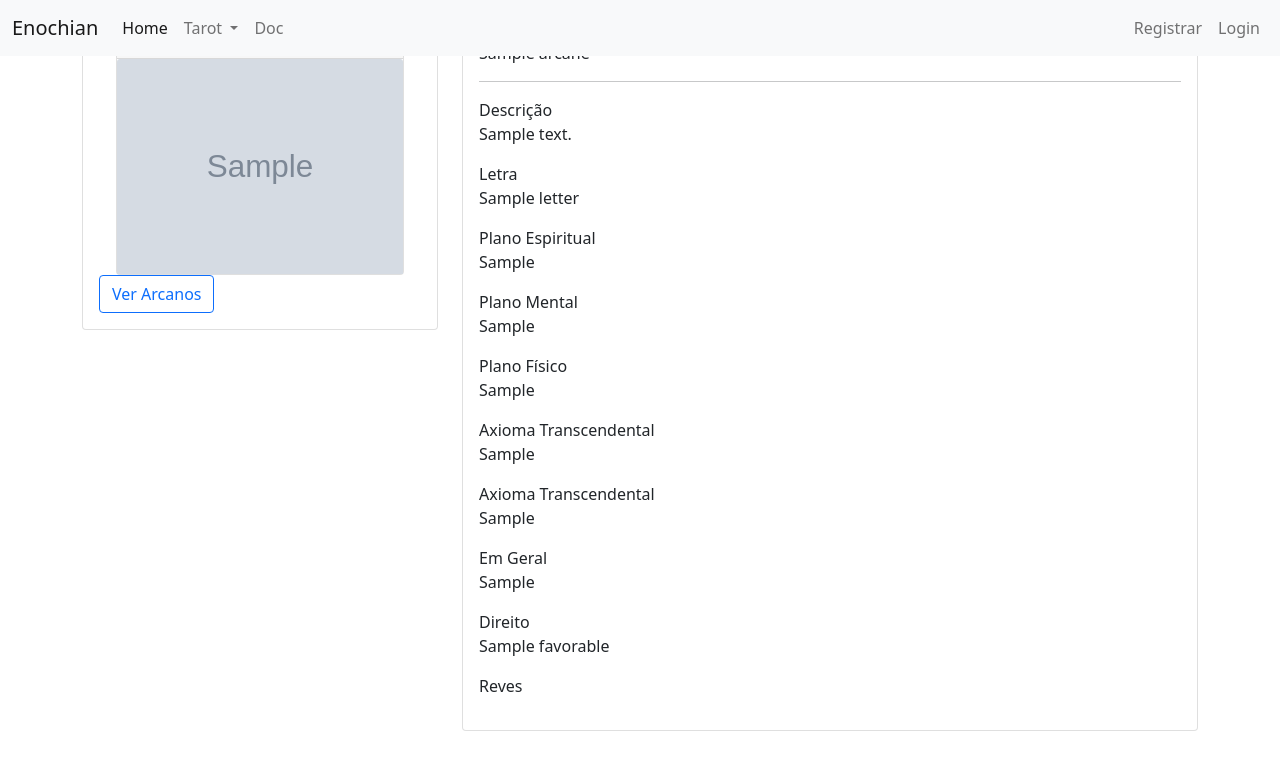
After one commit to carllosaguiar/enochian, a Symfony app: template templates/arcane/arcane.html.twig in a window 1280 px wide. The commit adds this page. Shown: the top 770 px of the page. Run offline with Twig, Linux system fonts and the light colour scheme; the template is opened without the code that fills it: most values are stand-ins (such as "Sample title", 1, 10 or a date in 2020); grey boxes marked "Sample" are stand-in pictures; some libraries are stand-ins or nearby versions.

Commit message:
Creatting arcane page and improvement page personal cabala

```diff
--- a/src/Repository/UserRepository.php
+++ b/src/Repository/UserRepository.php
@@ -4,6 +4,7 @@ namespace App\Repository;
 
 use App\Entity\User;
 use Doctrine\Bundle\DoctrineBundle\Repository\ServiceEntityRepository;
+use Doctrine\ORM\EntityManagerInterface;
 use Doctrine\ORM\OptimisticLockException;
 use Doctrine\ORM\ORMException;
 use Doctrine\Persistence\ManagerRegistry;
@@ -36,7 +37,6 @@ class UserRepository extends ServiceEntityRepository implements PasswordUpgrader
         if (!$user instanceof User) {
             throw new UnsupportedUserException(sprintf('Instances of "%s" are not supported.', \get_class($user)));
         }
-
         $user->setPassword($newEncodedPassword);
         $this->_em->persist($user);
         $this->_em->flush();
--- a/src/Service/ProfileService.php
+++ b/src/Service/ProfileService.php
@@ -8,6 +8,8 @@ use App\Entity\Profile;
 use App\Entity\User;
 use App\Repository\ProfileRepository;
 use App\Repository\UserRepository;
+use Symfony\Component\Security\Core\User\UserInterface;
+use Symfony\Component\Security\Csrf\TokenStorage\TokenStorageInterface;
 
 class ProfileService
 {
@@ -19,7 +21,7 @@ class ProfileService
         $this->profileRepository = $profileRepository;
     }
 
-    public function viewProfile(): array
+    public function viewAllProfile(): array
     {
         return $this->profileRepository->findAll();
     }
--- /dev/null
+++ b/templates/arcane/arcane.html.twig
@@ -0,0 +1,84 @@
+{% extends 'base.html.twig' %}
+
+{% block title %} Enochian | Profile {% endblock %}
+
+{% block body %}
+<div class="container">
+    <div class="main-body">
+        <div class="row gutters-sm">
+            {% if arcane %}
+            <div class="col-md-4 mb-3">
+                <div class="card">
+                    <div class="card-body">
+                        <div class="d-flex flex-column align-items-center text-center">
+                            <div class="card" style="width: 18rem">
+                                <div class="card-header"> {{ arcane.name }} </div>
+                                <img src="{{ arcane.image }}" class="card-img-top" alt="{{ arcane.name }}">
+                            </div>
+                        </div>
+                        <a href="{{ path('major') }}" class="button-arcane btn btn-outline-primary">Ver Arcanos</a>
+                    </div>
+                </div>
+            </div>
+            <div class="col-md-8">
+                <div class="card mb-3">
+                    <div class="card-body">
+                        <form class="form-horizontal" role="form" method="post">
+                            <div class="mb-3">
+                                <label>Nome</label>
+                                <p class="fw-normal"> {{ arcane.name }} </p>
+                            </div>
+                            <hr>
+                            <div class="mb-3">
+                                <label>Descrição</label>
+                                <p class="fw-normal"> {{ arcane.description }} </p>
+                            </div>
+                            <div class="mb-3">
+                                <label>Letra</label>
+                                <p class="fw-normal"> {{ arcane.letter }} </p>
+                            </div>
+                            <div class="mb-3">
+                                <label>Plano Espiritual</label>
+                                <p class="fw-normal"> {{ arcane.spiritualPlane }}</p>
+                            </div>
+                            <div class="mb-3">
+                                <label>Plano Mental</label>
+                                <p class="fw-normal"> {{ arcane.mentalPlane }} </p>
+                            </div>
+                            <div class="mb-3">
+                                <label>Plano Físico</label>
+                                <p class="fw-normal"> {{ arcane.physicalPlane }} </p>
+                            </div>
+                            <div class="mb-3">
+                                <label>Axioma Transcendental</label>
+                                <p class="fw-normal"> {{ arcane.transcendentAxiom }}</p>
+                            </div>
+                            <div class="mb-3">
+                                <label>Axioma Transcendental</label>
+                                <p class="fw-normal"> {{ arcane.astrologicalAssociation }}</p>
+                            </div>
+                            <div class="mb-3">
+                                <label>Em Geral</label>
+                                <p class="fw-normal"> {{ arcane.inGeneral }}</p>
+                            </div>
+                            <div class="mb-3">
+                                <label>Direito</label>
+                                <p class="fw-normal"> {{ arcane.favorable }} </p>
+                            </div>
+                            <div class="mb-3">
+                                <label>Reves</label>
+                                <p class="fw-normal"> {{ arcane.notFavorable }} </p>
+                            </div>
+                        </form>
+                    </div>
+                </div>
+            </div>
+            {% else %}
+                <div class="alert alert-danger" role="alert">
+                    Ooops!!! Nenhum Arcano para ser exibido?!!! &#x1F644
+                </div>
+            {% endif %}
+        </div>
+    </div>
+</div>
+{% endblock %}
--- a/templates/arcane/index.html.twig
+++ b/templates/arcane/index.html.twig
@@ -17,9 +17,10 @@
                 <div class="card-body">
                     <h5 class="card-title">{{ arcane.name }}</h5>
                     <p class="card-text">{{ arcane.description }}</p>
-                    <a href="#" class="btn btn-primary" style="margin-top: auto">Descrição Completa</a>
+                    <a href="{{ path('arcane', {id: arcane.id}) }}" class="btn btn-primary" style="margin-top: auto">Descrição Completa</a>
                 </div>
             </div>
             {% endfor %}
+        </div>
     </div>
 {% endblock %}
--- a/templates/profile/new.html.twig
+++ b/templates/profile/new.html.twig
@@ -1,6 +1,6 @@
 {% extends 'base.html.twig' %}
 
-{% block title %}Hello ProfileController!{% endblock %}
+{% block title %} Enochian | Profile {% endblock %}
 
 {% block body %}
     <div class="container">
@@ -15,8 +15,7 @@
                                     <h4>{{ app.user.username }}</h4>
                                     <p class="text-secondary mb-1">Full Stack Developer</p>
                                     <p class="text-muted font-size-sm">Bay Area, San Francisco, CA</p>
-                                    <button class="btn btn-primary">Follow</button>
-                                    <button class="btn btn-outline-primary">Message</button>
+                                    <a href="#" class="btn btn-outline-primary">Ver Cabala Pessoal</a>
                                 </div>
                             </div>
                         </div>
```
Also changed, not shown: assets/styles/app.css (+37 -46 lines), migrations/Version20210407233838.php (added, +31 -0 lines), src/Controller/ArcaneController.php (+15 -0 lines), src/Controller/ProfileController.php (+10 -4 lines), src/Entity/Arcane.php (+12 -11 lines), src/Entity/Profile.php (+4 -3 lines), templates/cabala/index.html.twig (+18 -7 lines), templates/profile/index.html.twig (+5 -5 lines).
